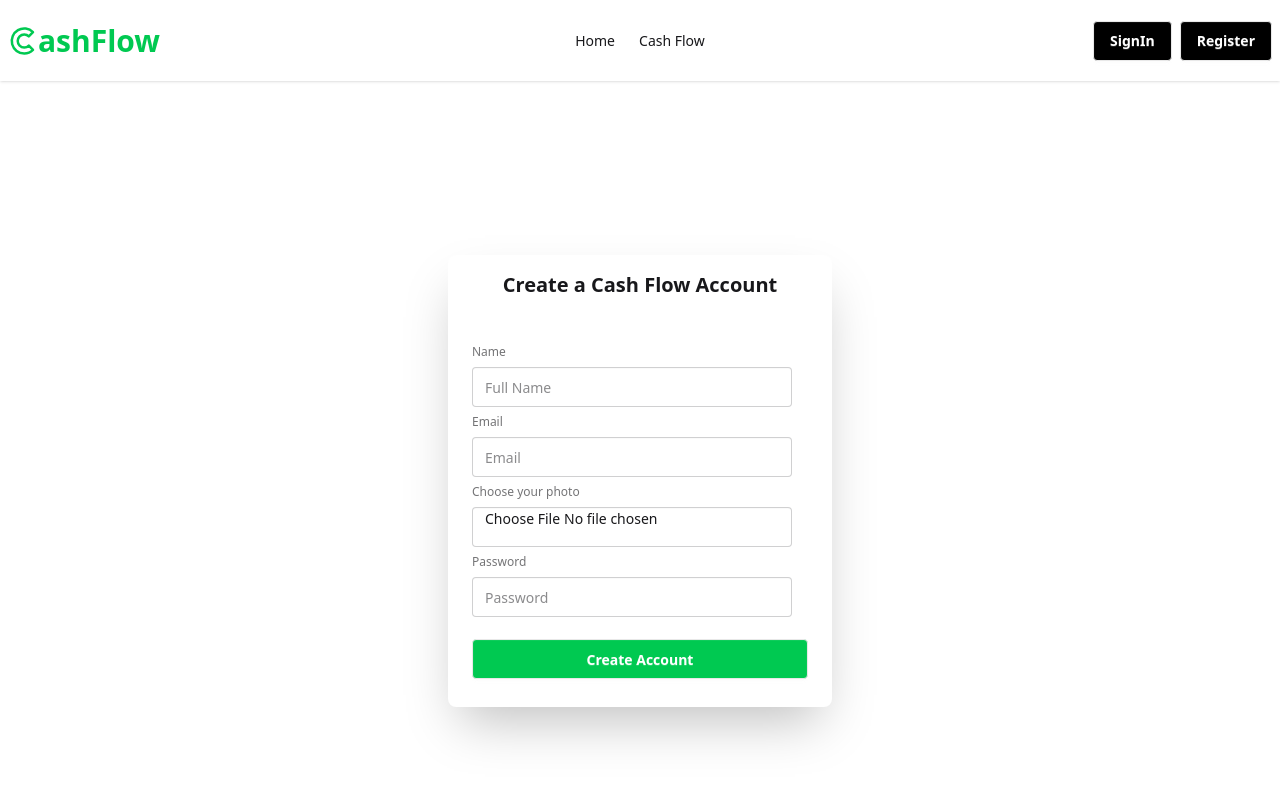
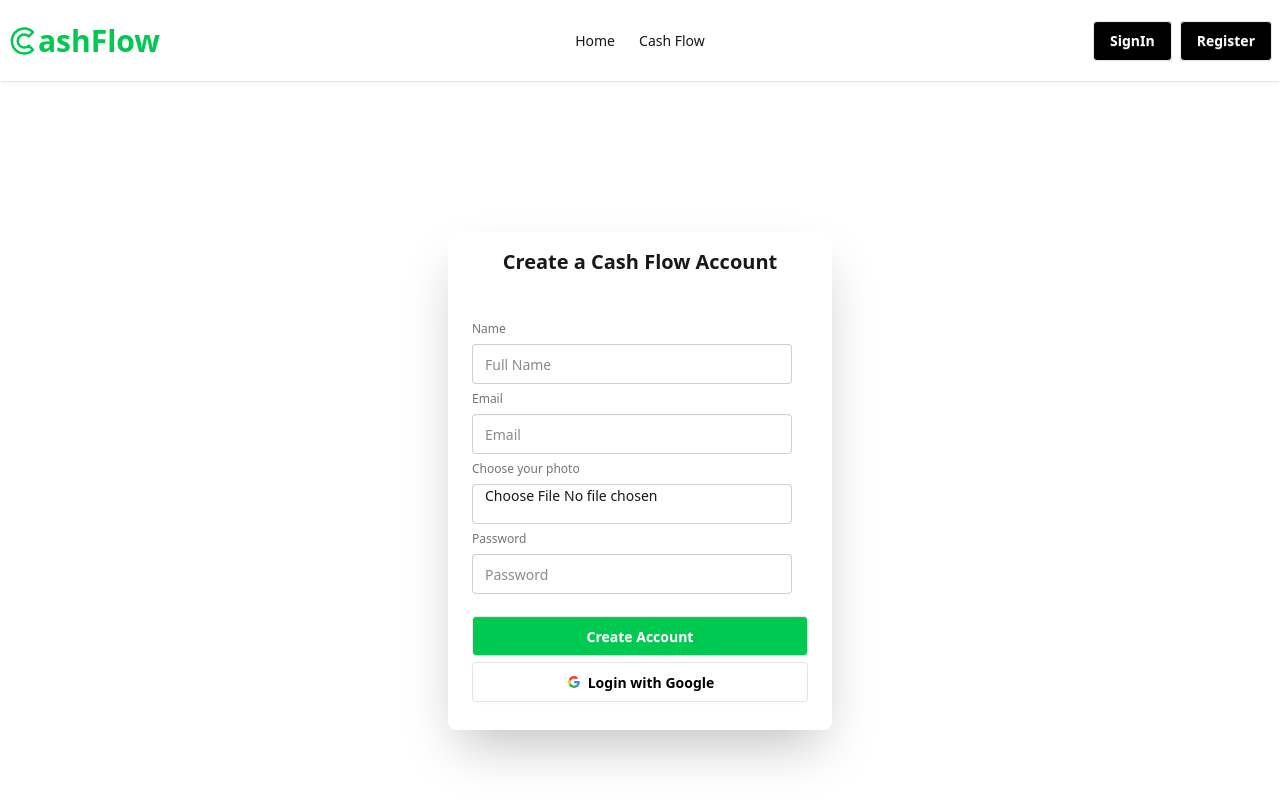
Before and after one commit to jamal-uddin-asif/Cash-Flow, a Next.js app: page /register in a window 1280 px wide. Shown: the top 800 px of the page. Built offline with nearby package versions, Linux system fonts and the light colour scheme; no server answers.

Commit message:
Added social login

```diff
--- a/src/app/login/page.jsx
+++ b/src/app/login/page.jsx
@@ -1,5 +1,6 @@
 "use client";
 import Container from "@/components/shared/Container";
+import SocialLogin from "@/components/shared/SocialLogin";
 import { AuthContext } from "@/Providers/AuthContext";
 import { useRouter } from "next/navigation";
 import React, { useContext } from "react";
@@ -72,6 +73,7 @@
                         />
 
                         <button className="btn bg-green-500 text-white mt-4">Login</button>
+                        <SocialLogin/>
                       </fieldset>
                     </form>
                   </div>
--- a/src/app/register/page.jsx
+++ b/src/app/register/page.jsx
@@ -1,5 +1,6 @@
 "use client";
 import Container from "@/components/shared/Container";
+import SocialLogin from "@/components/shared/SocialLogin";
 import { AuthContext } from "@/Providers/AuthContext";
 import { useRouter } from "next/navigation";
 import React, { useContext } from "react";
@@ -81,6 +82,7 @@
                     <button className="btn text-white bg-green-500 mt-4">
                       Create Account
                     </button>
+                    <SocialLogin/>
                   </fieldset>
                 </form>
               </div>
--- /dev/null
+++ b/src/components/shared/SocialLogin.jsx
@@ -0,0 +1,59 @@
+'use client'
+import { auth } from "@/firebase/firebase.config";
+import { GoogleAuthProvider, signInWithPopup } from "firebase/auth";
+import { useRouter } from "next/navigation";
+import React from "react";
+import toast from "react-hot-toast";
+
+const SocialLogin = () => {
+    const googleProvider = new GoogleAuthProvider();
+    const router = useRouter()
+
+    const handleSignIn =async ()=>{
+        try {
+            await signInWithPopup(auth, googleProvider)
+            toast.success('SignIn successful')
+            router.push('/cash_flow')
+
+        } catch (error) {
+            toast.error(error.code)
+        }
+    }
+
+  return (
+    <div>
+      <button onClick={handleSignIn} className="btn w-full bg-white text-black border-[#e5e5e5]">
+        <svg
+          aria-label="Google logo"
+          width="16"
+          height="16"
+          xmlns="http://www.w3.org/2000/svg"
+          viewBox="0 0 512 512"
+        >
+          <g>
+            <path d="m0 0H512V512H0" fill="#fff"></path>
+            <path
+              fill="#34a853"
+              d="M153 292c30 82 118 95 171 60h62v48A192 192 0 0190 341"
+            ></path>
+            <path
+              fill="#4285f4"
+              d="m386 400a140 175 0 0053-179H260v74h102q-7 37-38 57"
+            ></path>
+            <path
+              fill="#fbbc02"
+              d="m90 341a208 200 0 010-171l63 49q-12 37 0 73"
+            ></path>
+            <path
+              fill="#ea4335"
+              d="m153 219c22-69 116-109 179-50l55-54c-78-75-230-72-297 55"
+            ></path>
+          </g>
+        </svg>
+        Login with Google
+      </button>
+    </div>
+  );
+};
+
+export default SocialLogin;
```
